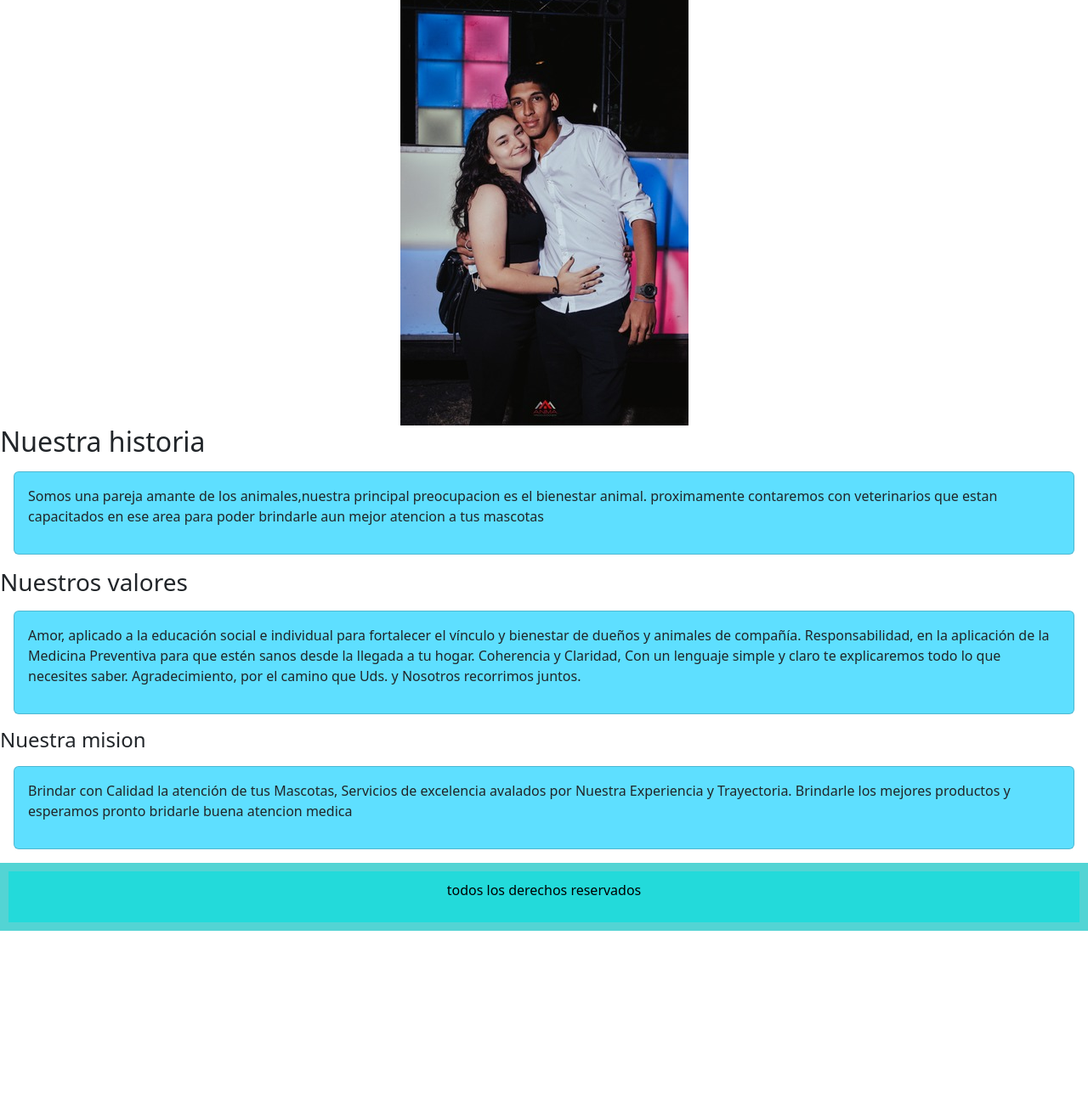
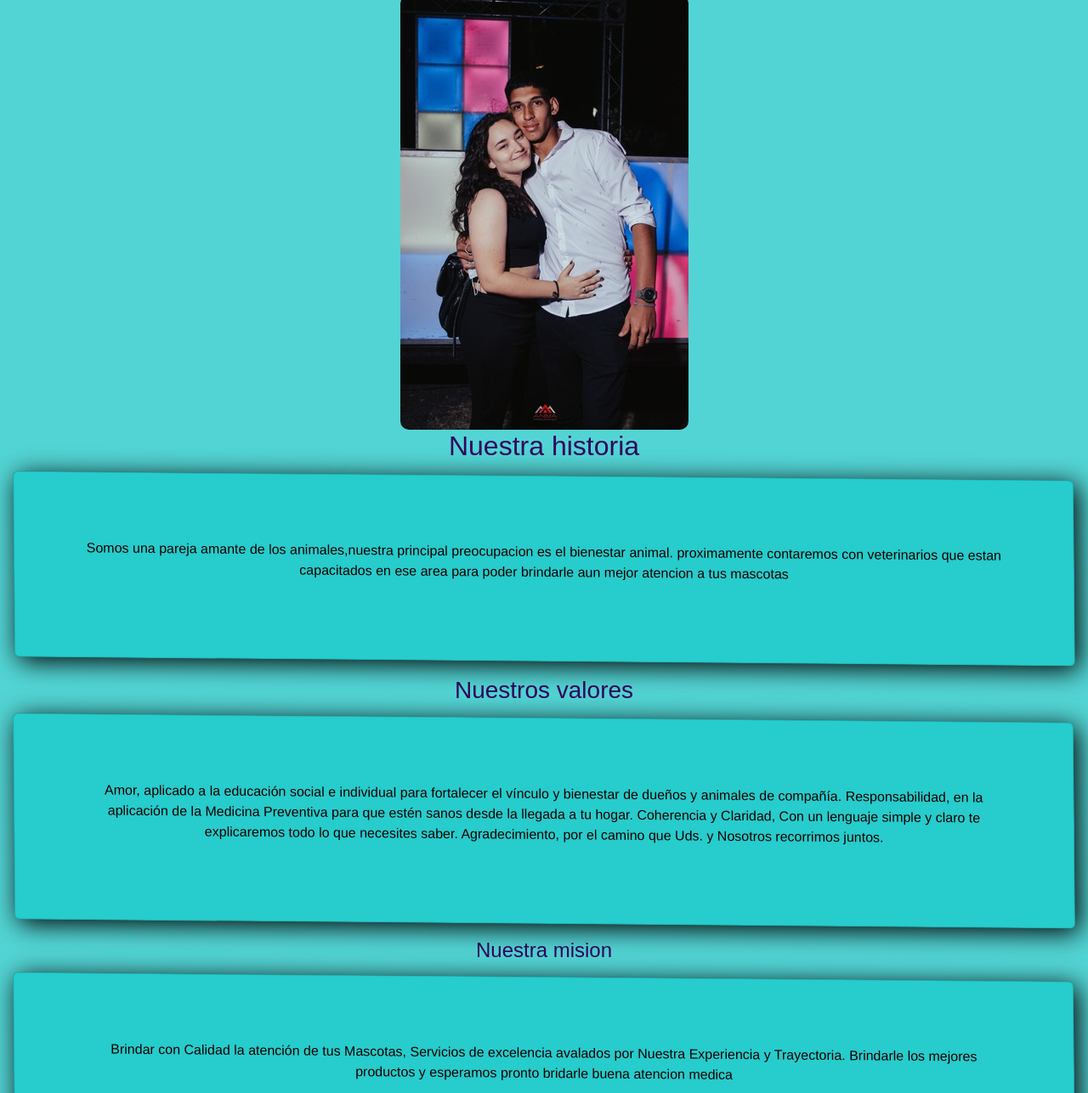
Before and after one commit to Mili-cornejo/preentrega3-cornejobelmonte, a website: page pages/nosotros.html in a window 1280 px wide. Shown: the part 309-1596 px from the top of the page at 85% size. Before the commit the page ends 1405 px from the top, so only its background shows below. Drawn offline with nearby package versions, Linux system fonts and the light colour scheme.

Commit message:
subiendo archivos otra vez

```diff
--- a/pages/nosotros.html
+++ b/pages/nosotros.html
@@ -4,6 +4,7 @@
     <meta charset="UTF-8">
     <meta http-equiv="X-UA-Compatible" content="IE=edge">
     <meta name="viewport" content="width=device-width, initial-scale=1.0">
+    <meta name="keywords" content="nosotros, historia, metas, valores">
     <!--link de bootstrap-->
     <link href="https://cdn.jsdelivr.net/npm/bootstrap@5.3.0/dist/css/bootstrap.min.css" rel="stylesheet" integrity="sha384-9ndCyUaIbzAi2FUVXJi0CjmCapSmO7SnpJef0486qhLnuZ2cdeRhO02iuK6FUUVM" crossorigin="anonymous">
     <link rel="stylesheet" href="../css/style.css">
--- a/scss/html/_contactos.scss
+++ b/scss/html/_contactos.scss
@@ -0,0 +1,44 @@
+@import "../utilidades/variables";
+@import "../utilidades/mixin";
+@import "../utilidades/extend";
+
+/*estilos de contactos*/
+
+/*main*/
+
+main{
+    p{
+        text-align: center;
+        padding: 5%;
+    }
+     h1, h2, h3, h4{
+        color: rgb(50, 4, 94) ;
+    }
+    section .card{
+        background-color: rgb(39, 204, 204);
+        margin: 1rem;
+        padding: 1rem;
+
+        transform: skew(0.5deg, 0.5deg);
+        box-shadow: 5px 5px 30px rgb(0, 0, 0);
+       }
+    }
+
+/*footer*/
+
+footer{
+      background-color: rgb(35, 218, 218);
+        color: black;
+        padding: 10px;
+        text-align: center;
+
+}
+
+/*estilos de section*/
+
+section .card{
+   @extend %estilos;
+}
+iframe{
+    @include estilos-base(800px, 400px);
+}
--- a/scss/html/_home.scss
+++ b/scss/html/_home.scss
@@ -1,9 +1,11 @@
+@import "../utilidades/variables";
+@import "../utilidades/mixin";
 //estilos header
 
 header{
-    background-color: rgb(83, 212, 212);
+    background-color: $color-principal;
     h1{
-        color: rgb(247, 167, 207);
+        color: $color-secundario;
 
     }
     padding: 10px;
@@ -13,7 +15,7 @@ header{
     }
 
     nav ul li{
-        background-color:rgb(247, 167, 207);
+        background-color:$color-secundario;
         display: inline-block;
         padding: 10px;
        }
@@ -38,14 +40,18 @@ header{
 
         }
 
+
        }
 
        /*estilos de section*/
 
        section .card{
-        background-color: rgb(94, 223, 255);
+        background-color:rgb(8, 88, 94);
         margin: 1rem;
         padding: 1rem;
+
+        transform: skew(0.5deg, 0.5deg);
+        box-shadow: 5px 5px 30px rgb(0, 0, 0);
        }
 
        /* estilos de footer*/
@@ -56,3 +62,42 @@ header{
         padding: 10px;
         text-align: center;
     }
+
+    /*estilos de body*/
+
+    body{
+        font-family: Arial, Helvetica, sans-serif;
+        margin: 0;
+        padding: 0;
+        background-color:$color-principal;
+        text-align: center;
+
+    }
+
+    /*propiedades de mediaqueries*/
+    @media screen and (max-width:768px) {
+        main{
+            display: grid;
+        }
+        main img{
+            width: 100%;
+            height: auto;
+        }
+        main .mapa{
+            height: 80%;
+            width: 80%;
+            margin-left: auto;
+            margin-right: auto;
+            display: inline-block;
+            overflow: auto;
+        }
+
+        main .img-nosotros{
+            @include estilos-base(100%, auto);
+            @include flex;
+
+        }
+
+
+
+    }
--- a/scss/html/_nosotros.scss
+++ b/scss/html/_nosotros.scss
@@ -0,0 +1,35 @@
+/*estilos nosotros*/
+
+/*main*/
+main{
+    img{
+        width: 130%;
+        height: auto;
+       inline-size: auto;
+       border-radius: 10px;
+    }
+}
+
+/*estilos section*/
+
+section{
+    .card{
+        background-color: rgb(94, 223, 255);
+        margin: 1rem;
+        padding: 1rem;
+
+}
+p{
+    color:#140000;
+}
+
+}
+
+/*estilos footer*/
+
+footer{
+    background-color: rgb(35, 218, 218);
+    color: black;
+    padding: 10px;
+    text-align: center;
+}
--- a/scss/html/_productos.scss
+++ b/scss/html/_productos.scss
@@ -0,0 +1,37 @@
+@import "../utilidades/variables";
+
+/*estilos de productos*/
+
+/*estilos de main*/
+
+main{
+    h1{
+        text-align: center;
+        color: $color-terceario;
+    }
+
+
+    .image-container img{
+        width: 300px;
+        height: auto;
+        margin-right: 10px;
+        border-radius: 10px ;
+        box-shadow: 0px 15px 25px rgba(59, 58, 58, 0.5);
+
+       }
+
+    p{
+        text-align: center;
+        padding: 5%;
+}
+
+}
+
+ /* estilos de footer*/
+
+ footer{
+    background-color:  rgb(35, 218, 218);
+    color: black;
+    padding: 10px;
+    text-align: center;
+}
--- a/scss/html/_registrarte.scss
+++ b/scss/html/_registrarte.scss
@@ -0,0 +1,67 @@
+@import "../utilidades/variables";
+
+/*estilos registrarte*/
+/*header*/
+header{
+    background-color: $color-principal;
+    h1{
+        color: $color-secundario;
+
+    }
+}
+
+/*estilos de main*/
+main{
+    h1{
+        color: rgb(50, 4, 94);
+        text-align: center;
+    }
+}
+
+/*estilos form*/
+
+form{
+    text-align: center;
+    color: black;
+    background-color: rgba(9, 194, 194, 0.753);
+}
+
+/*estilos footer*/
+footer{
+    background-color: rgb(35, 218, 218);
+    color: black;
+    padding: 10px;
+    text-align: center;
+}
+/*header*/
+header{
+    background-color: $color-principal;
+    h1{
+        color: $color-secundario;
+
+    }
+}
+
+/*estilos de main*/
+main{
+    h1{
+        color: rgb(50, 4, 94);
+        text-align: center;
+    }
+}
+
+/*estilos form*/
+
+form{
+    text-align: center;
+    color: black;
+    background-color: rgba(6, 206, 206, 0.753);
+}
+
+/*estilos footer*/
+footer{
+    background-color: rgb(40, 226, 226);
+    color: black;
+    padding: 10px;
+    text-align: center;
+}
--- a/scss/style.scss
+++ b/scss/style.scss
@@ -1 +1,5 @@
-@import "html/home"
+@import "html/home";
+@import "html/productos";
+@import "html/contactos";
+@import "html/nosotros";
+@import "html/registrarte";
--- /dev/null
+++ b/scss/utilidades/_extend.scss
@@ -0,0 +1,7 @@
+//extend
+
+%estilos{
+    margin: 1rem;
+    padding: 1rem;
+    background-color: rgb(94, 223, 255) ;
+}
--- /dev/null
+++ b/scss/utilidades/_mixin.scss
@@ -0,0 +1,16 @@
+//mixin
+//mixin coon parametros
+
+@mixin estilos-base($width, $height){
+    width: $width;
+    height: $height;
+}
+
+//mixin sin parametros
+
+@mixin flex{
+    display: flex;
+    justify-content: center;
+    margin-left: auto;
+    margin-right: auto;
+}
--- a/scss/utilidades/_variables.scss
+++ b/scss/utilidades/_variables.scss
@@ -1,3 +1,3 @@
-$color-principal:rgb(83, 212, 212)
-$color-secundario rgb(247, 167, 207)
-$color-terceario rgb(50, 4, 94)
+$color-principal:rgb(83, 212, 212);
+$color-secundario: rgb(247, 167, 207);
+$color-terceario: rgb(50, 4, 94);
```
Also changed, not shown: index.html (+5 -3 lines), pages/contactos.html (+4 -8 lines), pages/productos.html (+3 -1 lines), pages/registrarte.html (+1 -0 lines), assets/comida-para-perr.jpg (added), css/style.css, 1 other file.
